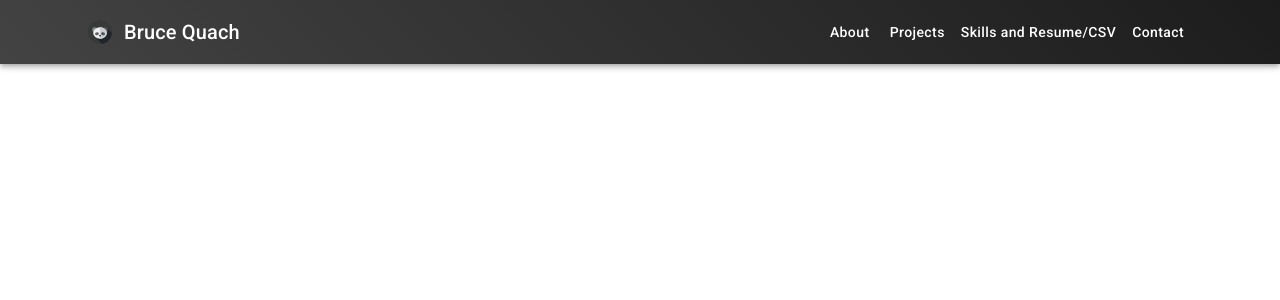
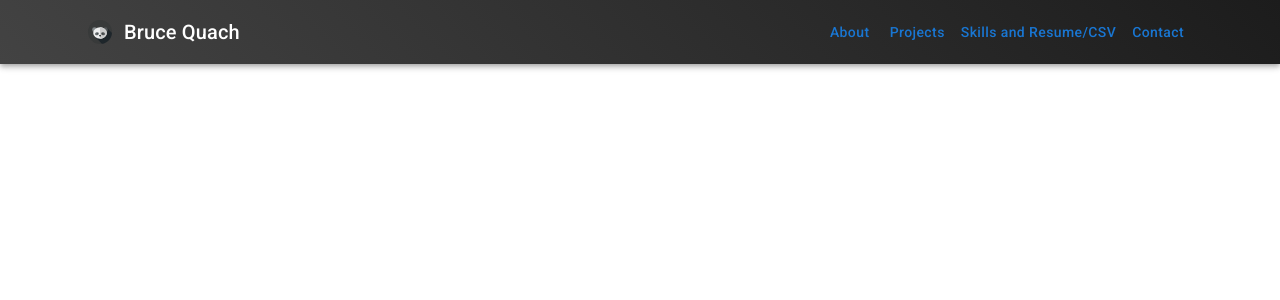
Before and after one commit to bquach1/website, a React (Create React App) app: page /website/contact in a window 1280 px wide. Shown: the top 300 px of the page. Built offline with nearby package versions, Linux system fonts and the light colour scheme.

Commit message:
Modify navbar

```diff
--- a/public/index.html
+++ b/public/index.html
@@ -25,6 +25,35 @@
       Learn how to configure a non-root public URL by running `npm run build`.
     -->
     <title>Bruce Quach - Personal Website</title>
+    <script type="text/javascript">
+      // Single Page Apps for GitHub Pages
+      // https://github.com/rafrex/spa-github-pages
+      // Copyright (c) 2016 Rafael Pedicini, licensed under the MIT License
+      // ----------------------------------------------------------------------
+      // This script checks to see if a redirect is present in the query string
+      // and converts it back into the correct url and adds it to the
+      // browser's history using window.history.replaceState(...),
+      // which won't cause the browser to attempt to load the new url.
+      // When the single page app is loaded further down in this file,
+      // the correct url will be waiting in the browser's history for
+      // the single page app to route accordingly.
+      (function(l) {
+          if (l.search) {
+            var q = {};
+            l.search.slice(1).split('&').forEach(function(v) {
+              var a = v.split('=');
+              q[a[0]] = a.slice(1).join('=').replace(/~and~/g, '&');
+            });
+            if (q.p !== undefined) {
+              window.history.replaceState(null, null,
+                l.pathname.slice(0, -1) + (q.p || '') +
+                (q.q ? ('?' + q.q) : '') +
+                l.hash
+              );
+            }
+          }
+        }(window.location))
+    </script>
     <link rel="preconnect" href="https://fonts.googleapis.com">
     <link rel="preconnect" href="https://fonts.gstatic.com" crossorigin>
     <link href="https://fonts.googleapis.com/css2?family=Roboto:ital,wght@0,100;0,300;0,400;0,500;0,700;0,900;1,100;1,300;1,400;1,500;1,700;1,900&display=swap" rel="stylesheet">
--- a/src/components/navbar.js
+++ b/src/components/navbar.js
@@ -8,16 +8,20 @@ import {
   IconButton,
 } from "@mui/material";
 import styled from "styled-components";
-import { useNavigate } from "react-router-dom";
+import { NavLink } from "react-router-dom";
 import PandaIcon from "../assets/panda.svg";
 
 const HeaderButton = styled(Button)`
   text-transform: none;
+  color: white;
 `;
 
+const activeLinkStyle = {
+  textDecoration: "underline",
+  fontWeight: "bold",
+};
+
 function Header() {
-  const navigate = useNavigate();
-
   return (
     <Box sx={{ flexGrow: 1 }}>
       <AppBar
@@ -34,6 +38,7 @@ function Header() {
             width: "90%",
           }}
         >
+          {/* Icon Section */}
           <IconButton
             size="large"
             edge="start"
@@ -46,37 +51,42 @@ function Header() {
               style={{ width: "24px", height: "24px" }}
             />
           </IconButton>
+
+          {/* Title */}
           <Typography variant="h6" component="div" sx={{ flexGrow: 1 }}>
             Bruce Quach
           </Typography>
-          <HeaderButton
-            sx={{ textTransform: "none" }}
-            color="inherit"
-            onClick={() => navigate("/")}
+
+          {/* Navigation Links */}
+          <NavLink
+            to="/"
+            style={({ isActive }) => (isActive ? activeLinkStyle : null)}
           >
-            About
-          </HeaderButton>
-          <HeaderButton
-            sx={{ textTransform: "none" }}
-            color="inherit"
-            onClick={() => navigate("/links")}
+            <HeaderButton sx={{ textTransform: "none" }}>About</HeaderButton>
+          </NavLink>
+
+          <NavLink
+            to="/links"
+            style={({ isActive }) => (isActive ? activeLinkStyle : null)}
           >
-            Projects
-          </HeaderButton>
-          <HeaderButton
-            sx={{ textTransform: "none" }}
-            color="inherit"
-            onClick={() => navigate("/skills")}
+            <HeaderButton sx={{ textTransform: "none" }}>Projects</HeaderButton>
+          </NavLink>
+
+          <NavLink
+            to="/skills"
+            style={({ isActive }) => (isActive ? activeLinkStyle : null)}
           >
-            Skills and Resume/CSV
-          </HeaderButton>
-          <HeaderButton
-            sx={{ textTransform: "none" }}
-            color="inherit"
-            onClick={() => navigate("/contact")}
+            <HeaderButton sx={{ textTransform: "none" }}>
+              Skills and Resume/CSV
+            </HeaderButton>
+          </NavLink>
+
+          <NavLink
+            to="/contact"
+            style={({ isActive }) => (isActive ? activeLinkStyle : null)}
           >
-            Contact
-          </HeaderButton>
+            <HeaderButton sx={{ textTransform: "none" }}>Contact</HeaderButton>
+          </NavLink>
         </Toolbar>
       </AppBar>
     </Box>
```
Also changed, not shown: public/404.html (+48 -4 lines).
